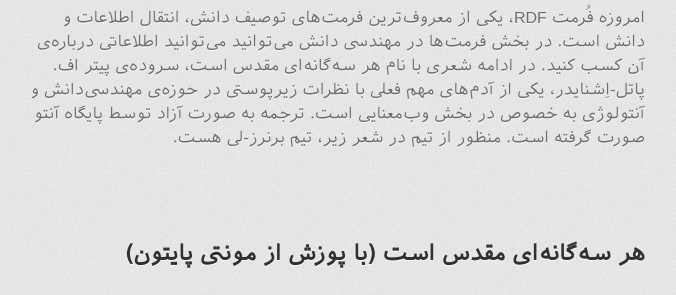
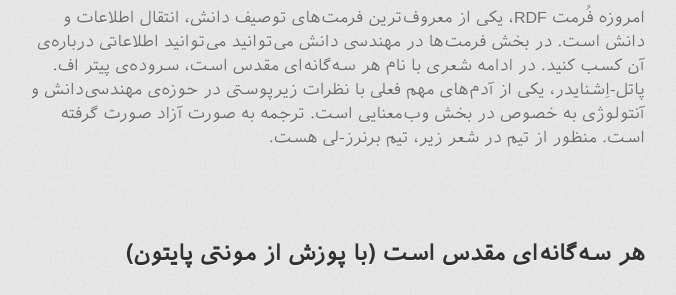
Before and after one commit to morteza/onto, a Jekyll site: the page built from _posts/2014-01-11-every_triple_is_sacred.markdown, in a window 1280 px wide and 900 px high. Shown: the part 304-599 px from the top of the window, without its empty margins (305-981 px from the left). Built offline with Jekyll 4.4.1, drawn with Linux system fonts in a browser that asks for light colours; Markdown is read by kramdown in place of the engine named in the settings.

Commit message:
cleanup oops.

```diff
--- a/_posts/2014-01-11-every_triple_is_sacred.markdown
+++ b/_posts/2014-01-11-every_triple_is_sacred.markdown
@@ -7,7 +7,7 @@ date_shamsi: "۲۱ دی ۱۳۹۲"
 categories: blog
 permalink: /blog/every_triple_is_sacred
 ---
-امروزه فُرمت RDF، یکی از معروف‌ترین فرمت‌های توصیف دانش، انتقال اطلاعات و دانش است. در بخش فرمت‌ها در مهندسی دانش می‌توانید می‌توانید اطلاعاتی درباره‌ی آن کسب کنید. در ادامه شعری با نام هر سه‌گانه‌ای مقدس است، سروده‌ی پیتر اف. پاتل-اِشنایدر، یکی از آدم‌های مهم فعلی با نظرات زیرپوستی در حوزه‌ی مهندسی‌دانش و آنتولوژی به خصوص در بخش وب‌معنایی است. ترجمه به صورت آزاد توسط پایگاه آنتو صورت گرفته است.
+امروزه فُرمت RDF، یکی از معروف‌ترین فرمت‌های توصیف دانش، انتقال اطلاعات و دانش است. در بخش فرمت‌ها در مهندسی دانش می‌توانید می‌توانید اطلاعاتی درباره‌ی آن کسب کنید. در ادامه شعری با نام هر سه‌گانه‌ای مقدس است، سروده‌ی پیتر اف. پاتل-اِشنایدر، یکی از آدم‌های مهم فعلی با نظرات زیرپوستی در حوزه‌ی مهندسی‌دانش و آنتولوژی به خصوص در بخش وب‌معنایی است. ترجمه به صورت آزاد صورت گرفته است.
 منظور از تیم در شعر زیر، تیم برنرز-لی هست.
 
 
```
